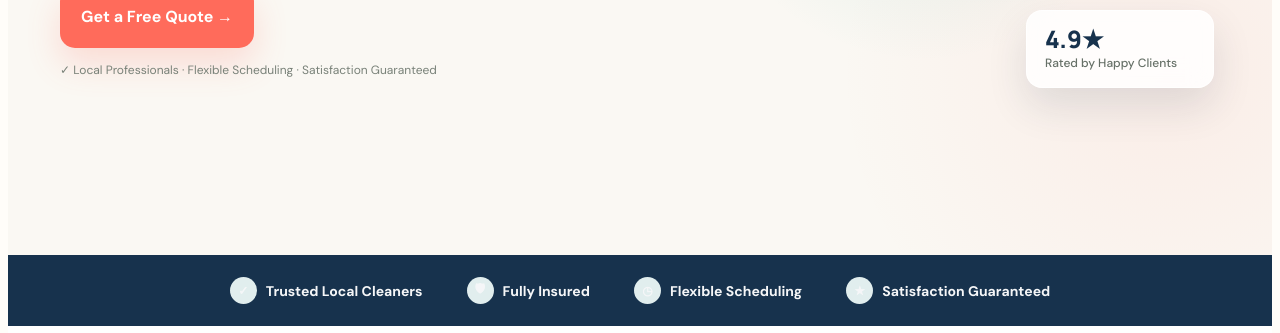
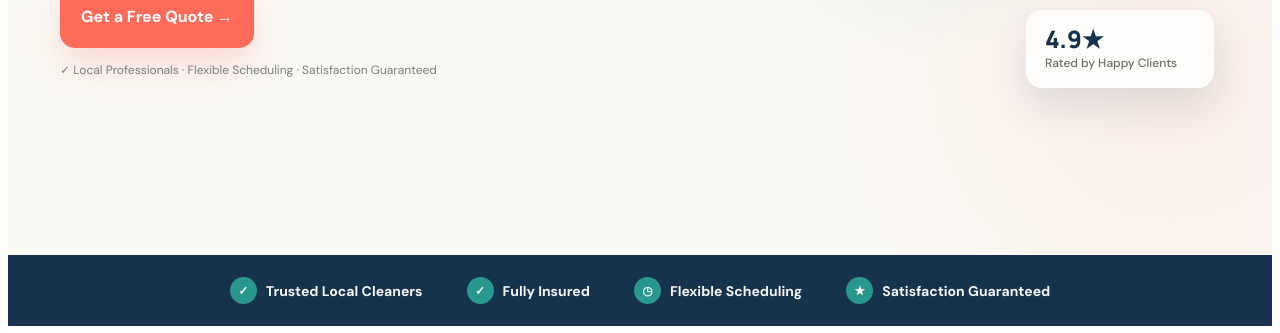
Before and after one commit to tisha7/brightnest-cleaning, a plain HTML site: page index.html in a window 1280 px wide. Shown: the part 619-952 px from the top of the page. Drawn offline with Linux system fonts and the light colour scheme.

Commit message:
Fix trust section icon visibility

```diff
--- a/css/style.css
+++ b/css/style.css
@@ -2219,6 +2219,12 @@ body summary:focus-visible {
   color: rgba(255, 255, 255, 0.72);
 }
 
+.pp-trust-item .pp-trust-icon {
+  background: var(--teal);
+  color: #ffffff;
+  opacity: 1;
+}
+
 /* Problem section */
 
 .pp-problem {
--- a/index.html
+++ b/index.html
@@ -69,7 +69,7 @@
 <section class="pp-trust">
   <div class="pp-container pp-trust-inner">
     <div class="pp-trust-item"><div class="pp-trust-icon">✓</div> Trusted Local Cleaners</div>
-    <div class="pp-trust-item"><div class="pp-trust-icon">🛡</div> Fully Insured</div>
+    <div class="pp-trust-item"><div class="pp-trust-icon">✓</div> Fully Insured</div>
     <div class="pp-trust-item"><div class="pp-trust-icon">◷</div> Flexible Scheduling</div>
     <div class="pp-trust-item"><div class="pp-trust-icon">★</div> Satisfaction Guaranteed</div>
   </div>
```
